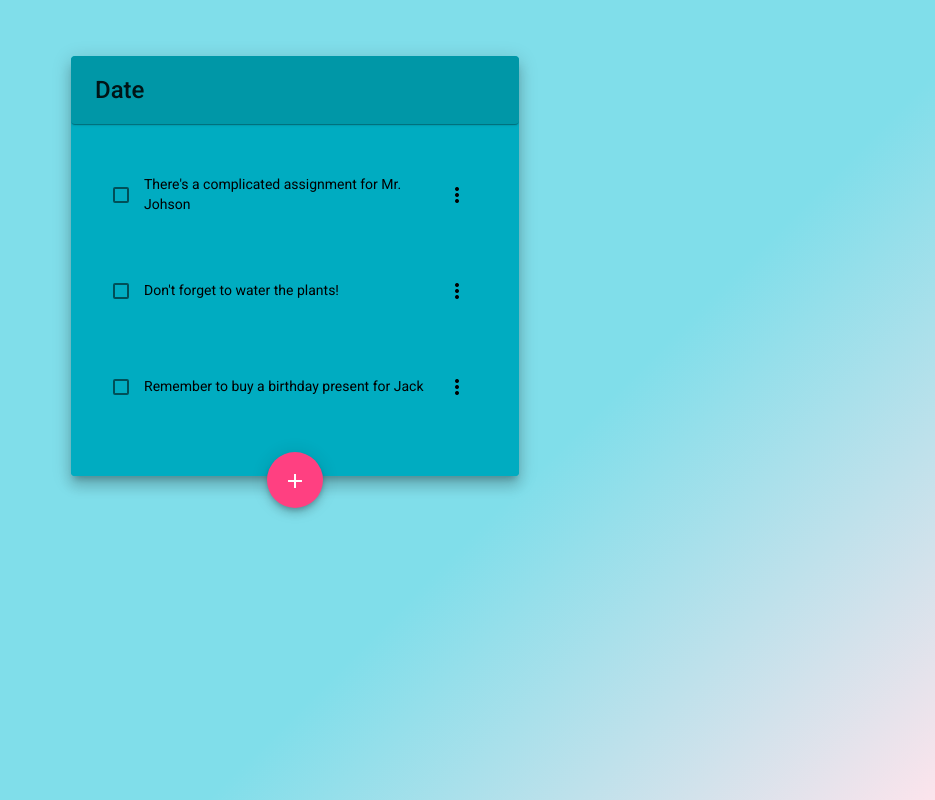
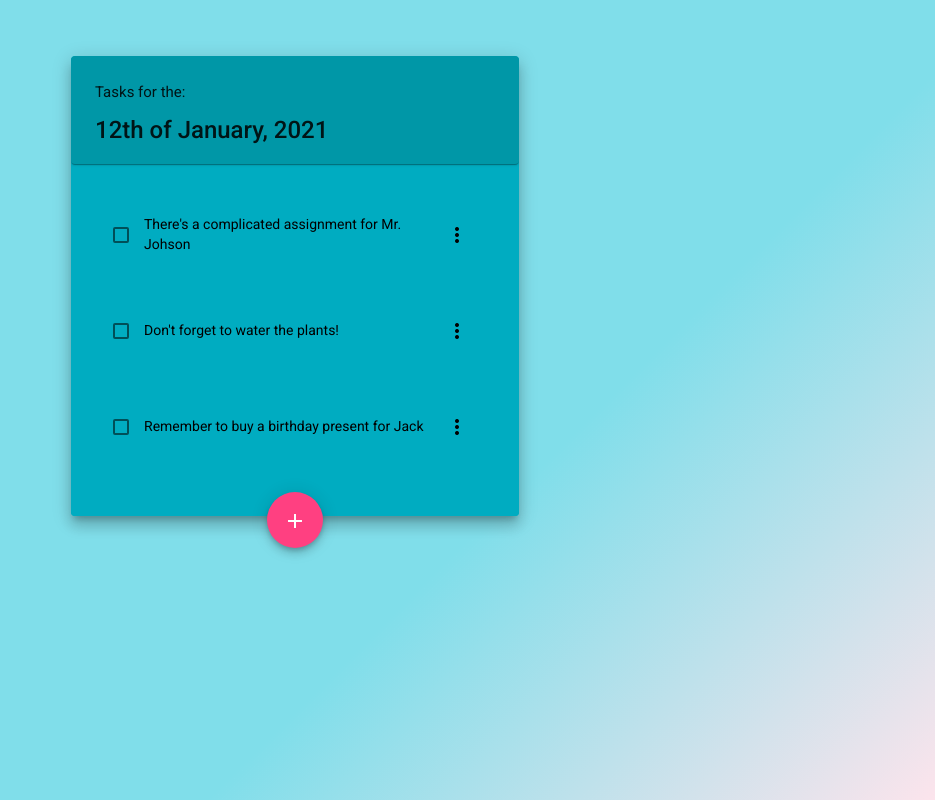
Before and after one commit to Foxar/angular-todo-app, an Angular app: page / in a window 1280 px wide. Shown: the whole page, without its empty margins (345-1280 px from the left). Built offline with nearby package versions, Linux system fonts and the light colour scheme; data requests are answered from the project's data file.

Commit message:
Added new work-in-progress display to the card header.

```diff
--- a/src/app/todo-card/todo-card.component.html
+++ b/src/app/todo-card/todo-card.component.html
@@ -2,7 +2,10 @@
     <mat-card class="mat-elevation-z10">
       <mat-card-title>
         <mat-card class="mat=elevation-z2">
-          Date
+          <h4>
+            Tasks for the:
+          </h4>
+          <div class="date">12th of January, 2021</div>
         </mat-card>
       </mat-card-title>
 
--- a/src/app/todo-card/todo-card.component.scss
+++ b/src/app/todo-card/todo-card.component.scss
@@ -6,6 +6,16 @@
     }
     .appCard
     {
+        mat-card-title{
+
+
+            mat-card{
+                .date{
+
+                    display:inline-block;
+                }
+            }
+        }
         margin: 4em auto;
         width: 35%;
         position: relative;
```
